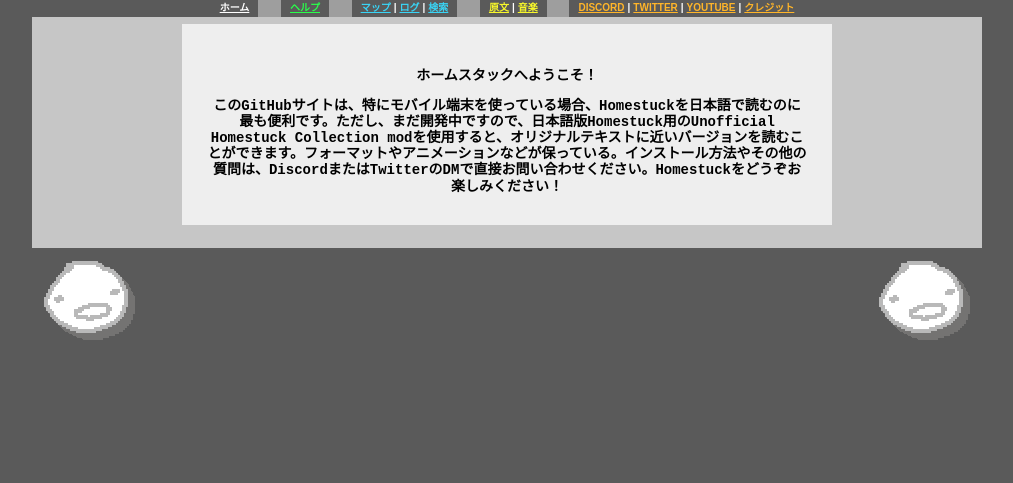
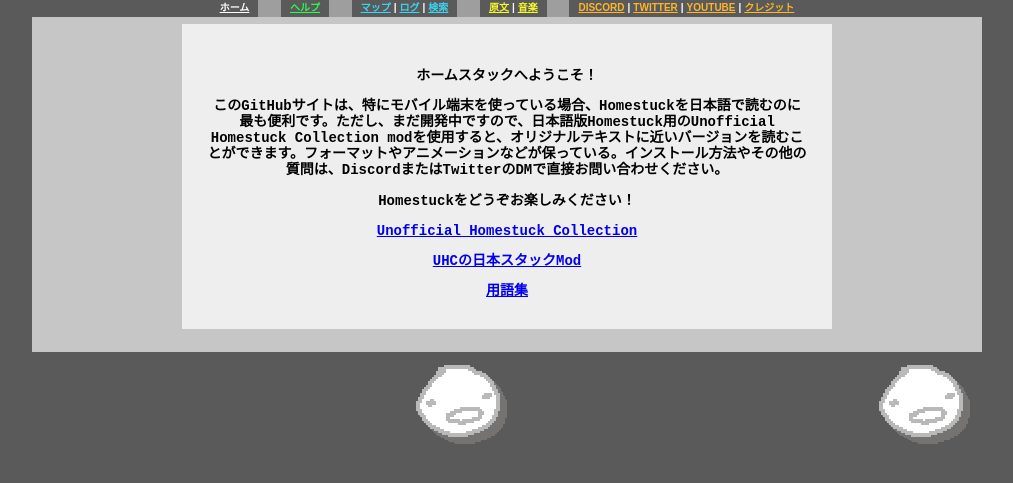
Before and after one commit to Nihonstuck/nihonstuck.github.io, a Jekyll site: the page built from help.html, in a window 1280 px wide. Shown: the top 483 px of the page, without its empty margins (133-1146 px from the left). Built offline with Jekyll 4.4.1, drawn with Linux system fonts in a browser that asks for light colours.

Commit message:
Update help.html

```diff
--- a/help.html
+++ b/help.html
@@ -4,4 +4,8 @@
 showBottomLinks: false
 ---
 <p>ホームスタックへようこそ！</p>
-<p>このGitHubサイトは、特にモバイル端末を使っている場合、Homestuckを日本語で読むのに最も便利です。ただし、まだ開発中ですので、日本語版Homestuck用のUnofficial Homestuck Collection modを使用すると、オリジナルテキストに近いバージョンを読むことができます。フォーマットやアニメーションなどが保っている。インストール方法やその他の質問は、DiscordまたはTwitterのDMで直接お問い合わせください。Homestuckをどうぞお楽しみください！<p>
+<p>このGitHubサイトは、特にモバイル端末を使っている場合、Homestuckを日本語で読むのに最も便利です。ただし、まだ開発中ですので、日本語版Homestuck用のUnofficial Homestuck Collection modを使用すると、オリジナルテキストに近いバージョンを読むことができます。フォーマットやアニメーションなどが保っている。インストール方法やその他の質問は、DiscordまたはTwitterのDMで直接お問い合わせください。</p>
+<p>Homestuckをどうぞお楽しみください！</p>
+<p><a href="https://homestuck.github.io/">Unofficial Homestuck Collection</p>
+<p><a href="https://github.com/rayros25/Nihonstuck/">UHCの日本スタックMod</p>
+<p><a href="https://docs.google.com/document/d/1XnjlpZWHe-HcYhWDrITkBbhPweuRPNJqJ1WMYyDSx40/edit?usp=sharing">用語集</p>
```
